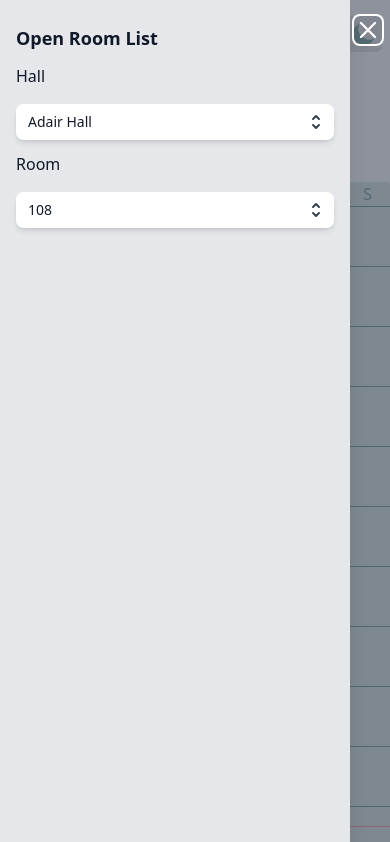
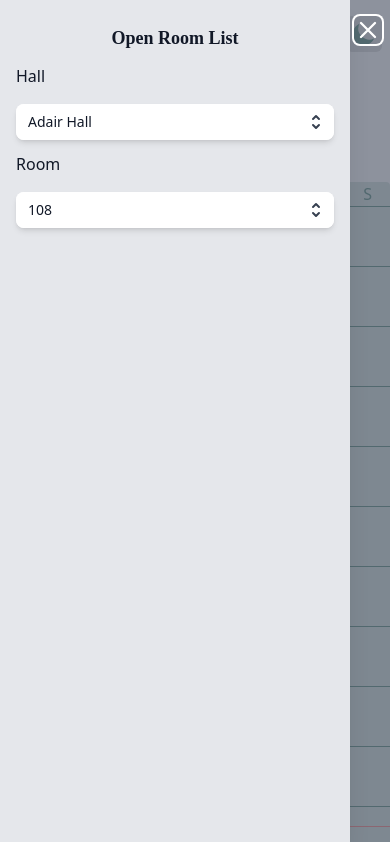
Before and after one commit to tecnd/room-finder, a React (Vite) app: page / in a window 390 px wide. Shown: the top 842 px of the page. Built offline with nearby package versions, Linux system fonts and the light colour scheme.

Commit message:
font inside hamburger changed and text centered

```diff
--- a/src/Hamburger.jsx
+++ b/src/Hamburger.jsx
@@ -69,7 +69,7 @@ export default function Hamburger(props) {
                   </Transition.Child>
                   <div className="flex h-full flex-col bg-gray-200 py-6 shadow-xl">
                     <div className="px-4 sm:px-6">
-                      <Dialog.Title className="text-lg font-bold text-gray-900">
+                      <Dialog.Title className="text-lg text-center font-['Palantino_Linotype'] font-bold text-gray-900">
                         Open Room List
                       </Dialog.Title>
                       {props.children}
```
